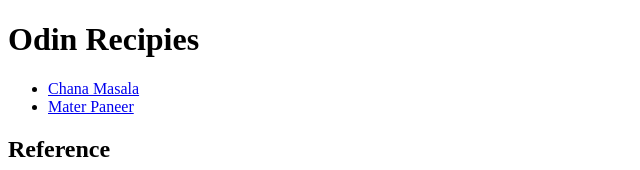
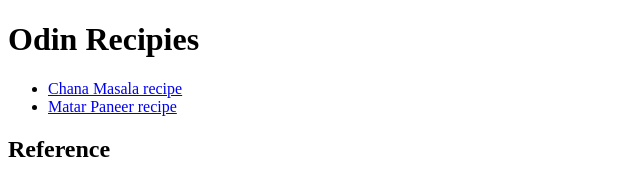
Before and after one commit to sahilch-dev/odin-recipes, a plain HTML site: page index.html in a window 1280 px wide. Shown: the top 170 px of the page, without its empty margins (0-640 px from the left). Drawn offline with Linux system fonts and the light colour scheme.

Commit message:
fix typo

```diff
--- a/index.html
+++ b/index.html
@@ -9,8 +9,8 @@
     <h1>Odin Recipies</h1>
 
     <ul>
-        <li><a href="recipes/chana-masala.html">Chana Masala</a></li>
-        <li><a href="recipes/matar-paneer.html">Mater Paneer</a></li>
+        <li><a href="recipes/chana-masala.html">Chana Masala recipe</a></li>
+        <li><a href="recipes/matar-paneer.html">Matar Paneer recipe</a></li>
     </ul>
     <h2>Reference</h2>
     <h3>Recipies</h3>
```
